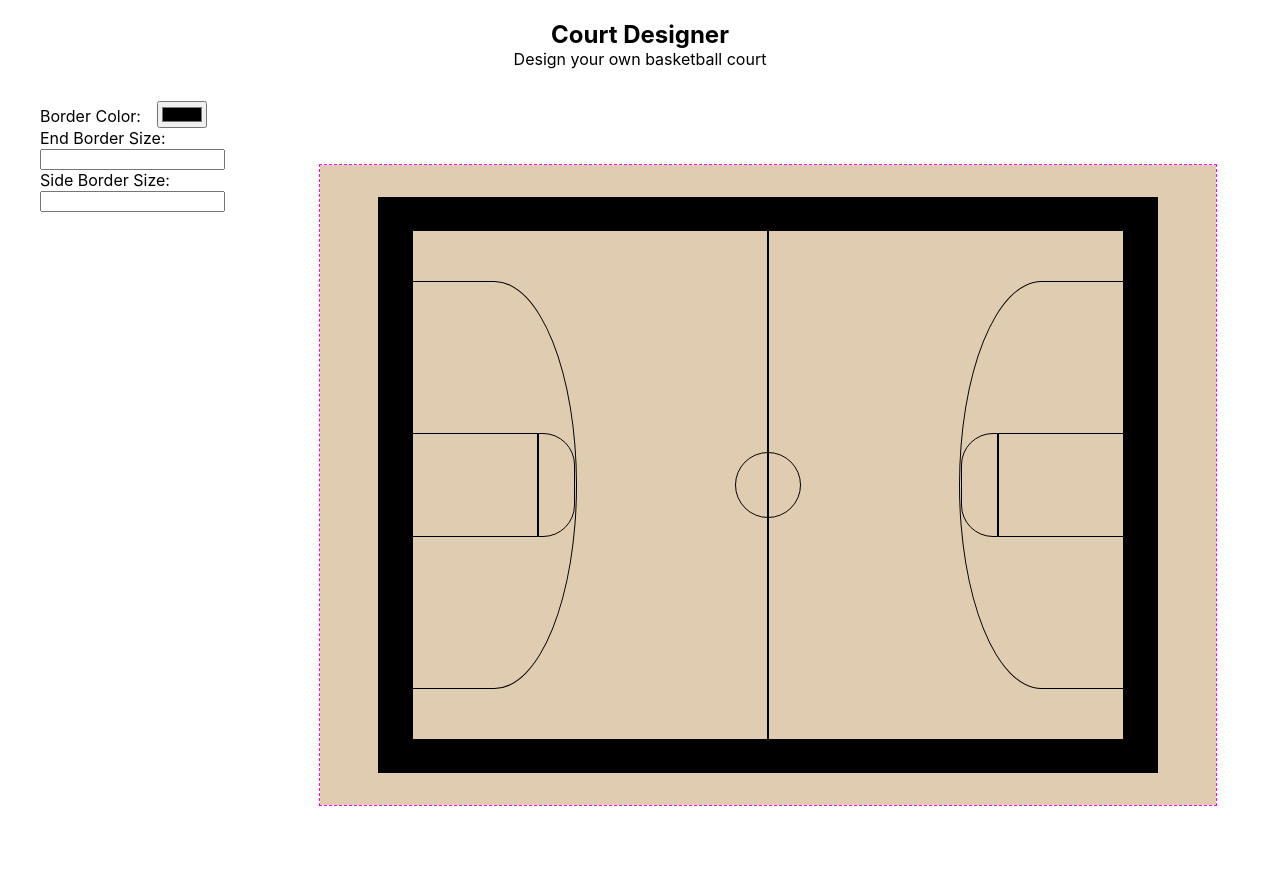
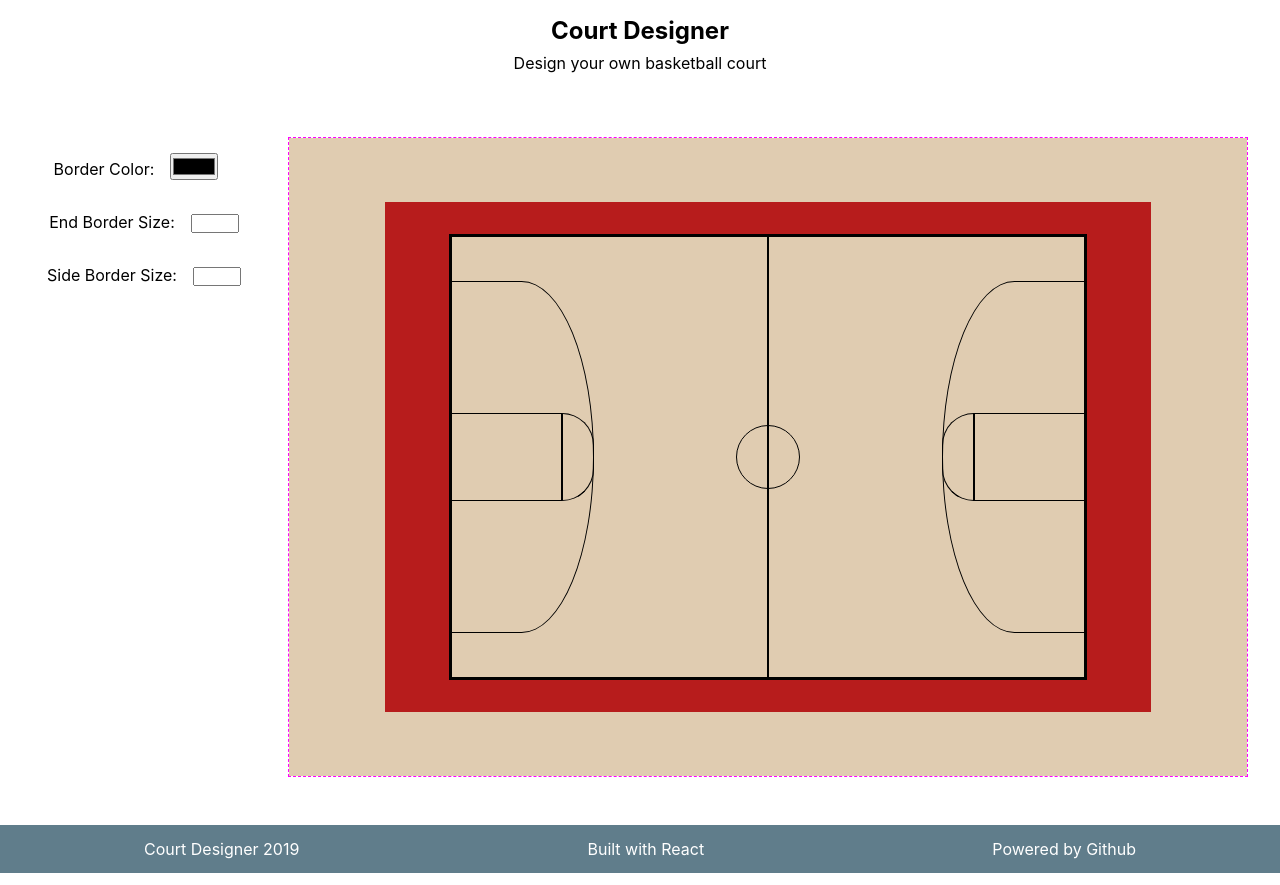
Before and after one commit to jbratcher/court-designer, a React (Create React App) app: page / in a window 1280 px wide. Built offline with nearby package versions, Linux system fonts and the light colour scheme.

Commit message:
feat: added footer and footer text, styling, refactor: cleaned up ui, flexbox, changed sizing of menu and court row

```diff
--- a/src/App.js
+++ b/src/App.js
@@ -8,8 +8,8 @@ class App extends Component {
     super(props);
 
     this.state = {
-      borderColor: "black",
-      borderEndSize: 2,
+      borderColor: "#B71C1C",
+      borderEndSize: 4,
       borderSideSize: 2
     };
   }
@@ -112,7 +112,13 @@ class App extends Component {
 
         </section>
 
-        <footer></footer>
+        <footer>
+
+          <p>Court Designer 2019</p>
+          <p>Built with React</p>
+          <p>Powered by Github</p>
+
+        </footer>
 
       </section>
 
--- a/src/App.scss
+++ b/src/App.scss
@@ -1,13 +1,15 @@
+*, *::after, *::before {
+  box-sizing: border-box;
+  margin: 0;
+  padding: 0;
+}
+
 body {
   width: 100vw;
   min-height: 100vh;
   margin: 0;
   padding: 0;
-  font-family: -apple-system, BlinkMacSystemFont, "Segoe UI", "Roboto", "Oxygen",
-    "Ubuntu", "Cantarell", "Fira Sans", "Droid Sans", "Helvetica Neue",
-    sans-serif;
-  -webkit-font-smoothing: antialiased;
-  -moz-osx-font-smoothing: grayscale;
+  overflow-x: hidden;
 }
 
 ul {
@@ -21,10 +23,11 @@ ul {
 }
 
 .header {
-    text-align: center;
+  margin: 1rem 0 4rem;
+  text-align: center;
 
     h1 {
-      margin-bottom: 0;
+      margin-bottom: 0.5rem;
     }
 
     p {
@@ -34,10 +37,30 @@ ul {
 
 .main {
   display: flex;
+  justify-content: flex-end;
+  max-width: 100vw;
+  margin-bottom: 3rem;
 }
 
 .menu {
-  min-width: 20vw;
+  margin: 0 auto;
+}
+
+.menuNavList {
+  display: flex;
+  flex-direction: column;
+  align-items: center;
+  text-align: center;
+}
+
+.menuNavListItem {
+  margin: 1rem;
+
+    input {
+      margin-left: 1rem;
+      width: 3rem;
+    }
+
 }
 
 .borderColor {
@@ -45,12 +68,11 @@ ul {
 }
 
 .courtContainer {
-  min-width: 80vw;
-  min-height: 100vh;
+  margin-right: 2rem;
 }
 
 .gym {
-  width: 70vw;
+  width: 75vw;
   height: 80vh;
   border: 1px dashed magenta;
 }
@@ -186,3 +208,13 @@ ul {
   top: 0;
   right: -46%;
 }
+
+footer {
+  background: #607d8b;
+  color: #fff;
+  display: flex;
+  align-items: center;
+  justify-content: space-around;
+  min-width: 100vw;
+  height: 3rem;
+}
```
